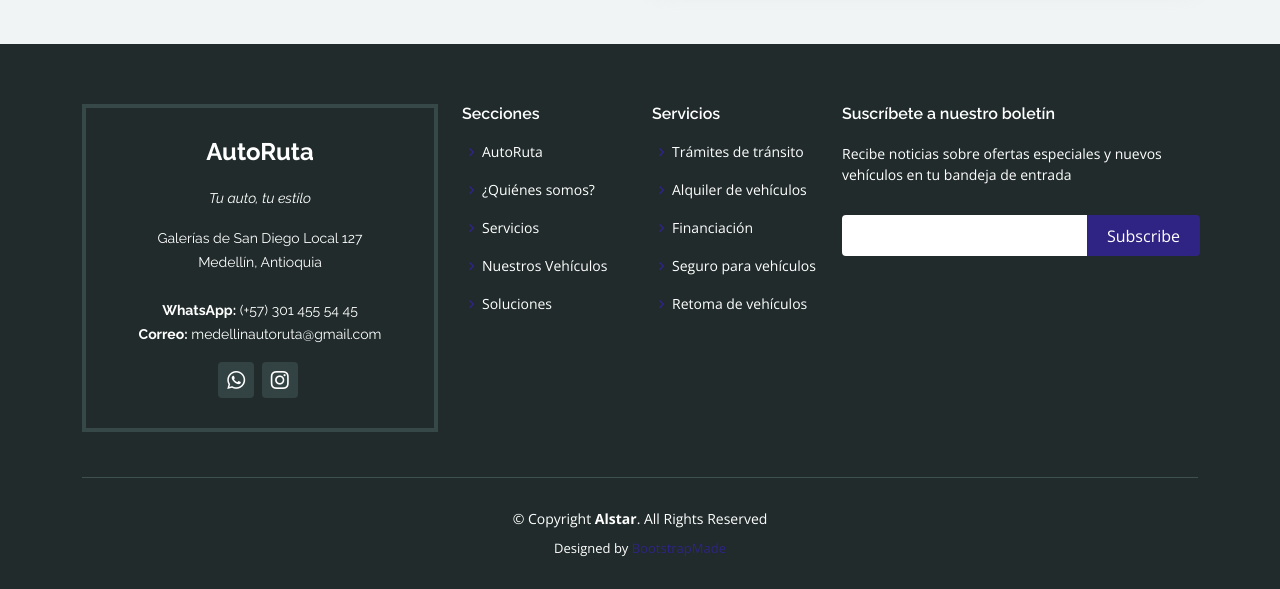
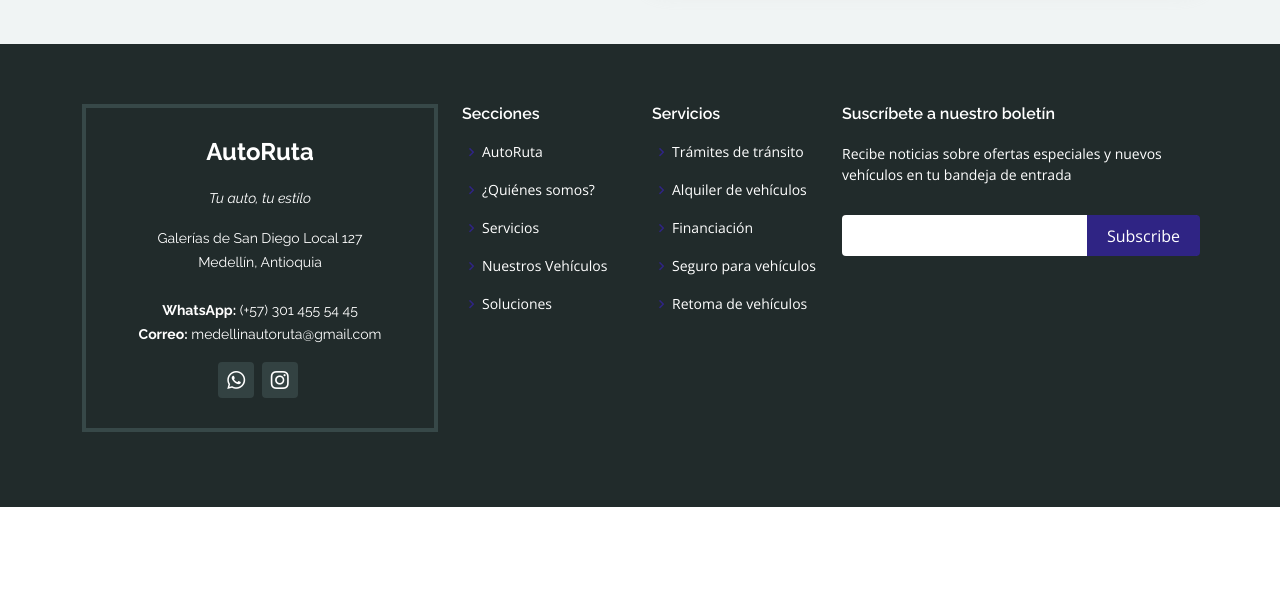
Before and after one commit to adrianamorenogt/AutoRuta, a plain HTML site: page index.html in a window 1280 px wide. Shown: the part 6331-6920 px from the top of the page. After the commit the page ends 6838 px from the top, so only its background shows below. Drawn offline with nearby package versions, Linux system fonts and the light colour scheme.

Commit message:
ok act footer

```diff
--- a/index.html
+++ b/index.html
@@ -827,18 +827,16 @@
     </div>
 
     <div class="container">
-      <div class="copyright">
+      <!-- <div class="copyright">
         &copy; Copyright <strong><span>Alstar</span></strong>. All Rights Reserved
       </div>
       <div class="credits">
-        <!-- All the links in the footer should remain intact. -->
-        <!-- You can delete the links only if you purchased the pro version. -->
-        <!-- Licensing information: https://bootstrapmade.com/license/ -->
-        <!-- Purchase the pro version with working PHP/AJAX contact form: https://bootstrapmade.com/alstar-free-parallax-bootstrap-template/ -->
         Designed by <a href="https://bootstrapmade.com/">BootstrapMade</a>
-      </div>
+      </div> -->
     </div>
-  </footer><!-- End Footer -->
+  </footer>
+
+  <!-- End Footer -->
 
   <a href="#" class="back-to-top d-flex align-items-center justify-content-center"><i
       class="bi bi-arrow-up-short"></i></a>
```
